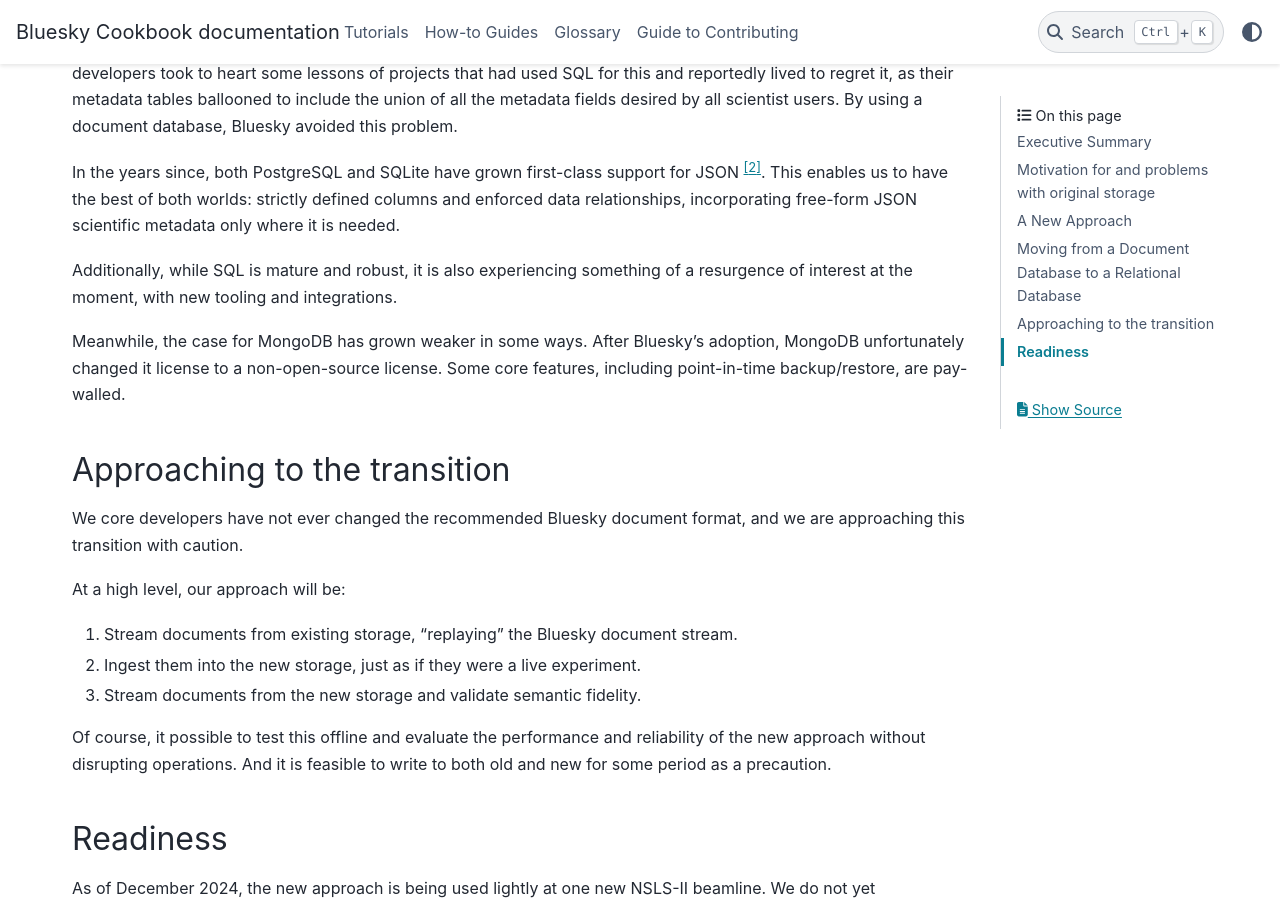
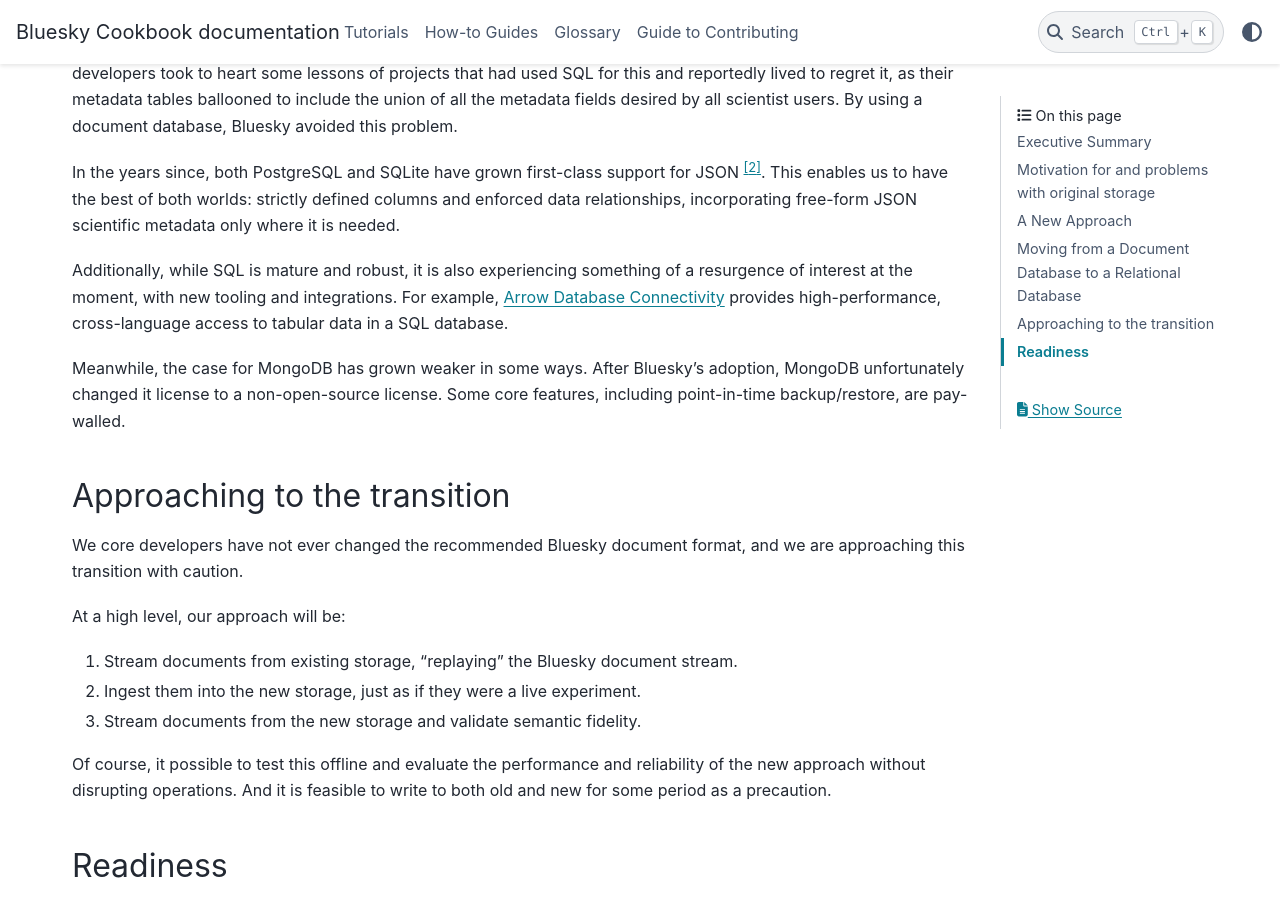
Before and after one commit to bluesky/bluesky-cookbook, a Sphinx documentation site: the page built from docs/explanations/document-storage.md, in a window 1280 px wide and 900 px high, scrolled down 2017 px. Built offline with Sphinx 7.4.7 and the PyData theme 0.15.4, drawn with Linux system fonts in a browser that asks for light colours.

Commit message:
Note about ADBC

```diff
--- a/docs/explanations/document-storage.md
+++ b/docs/explanations/document-storage.md
@@ -102,6 +102,10 @@
 
 Additionally, while SQL is mature and robust, it is also experiencing something
 of a resurgence of interest at the moment, with new tooling and integrations.
+For example,
+[Arrow Database Connectivity](https://arrow.apache.org/adbc/current/index.html)
+provides high-performance, cross-language access to tabular data in a SQL
+database.
 
 Meanwhile, the case for MongoDB has grown weaker in some ways. After Bluesky's
 adoption, MongoDB unfortunately changed it license to a non-open-source
```
